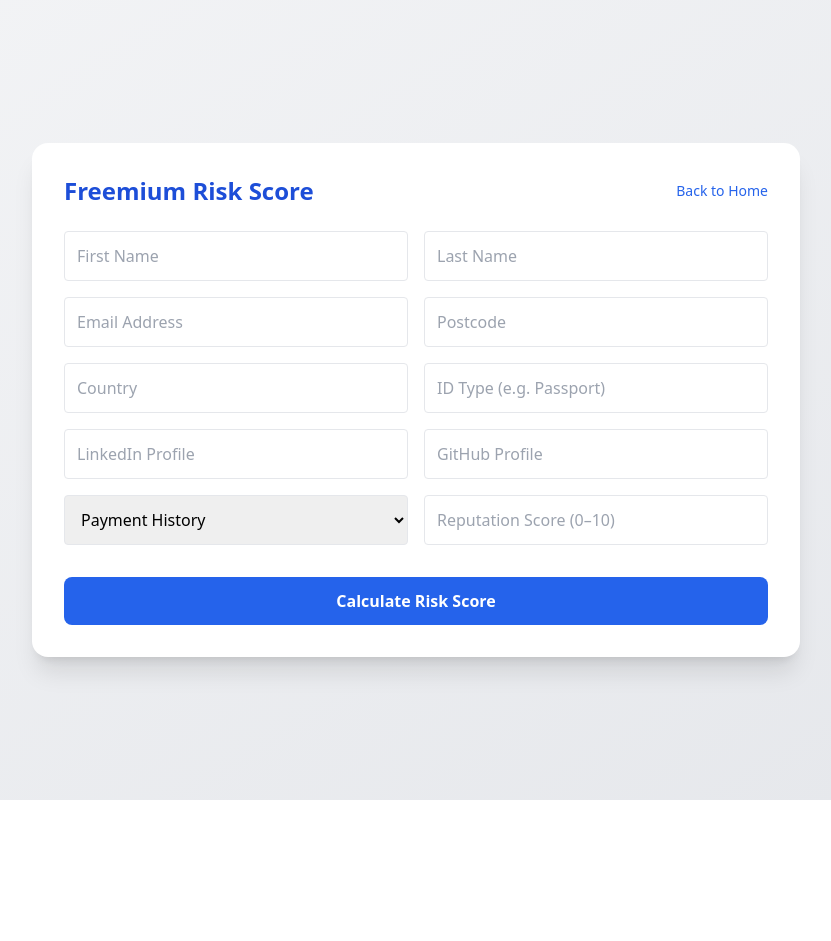
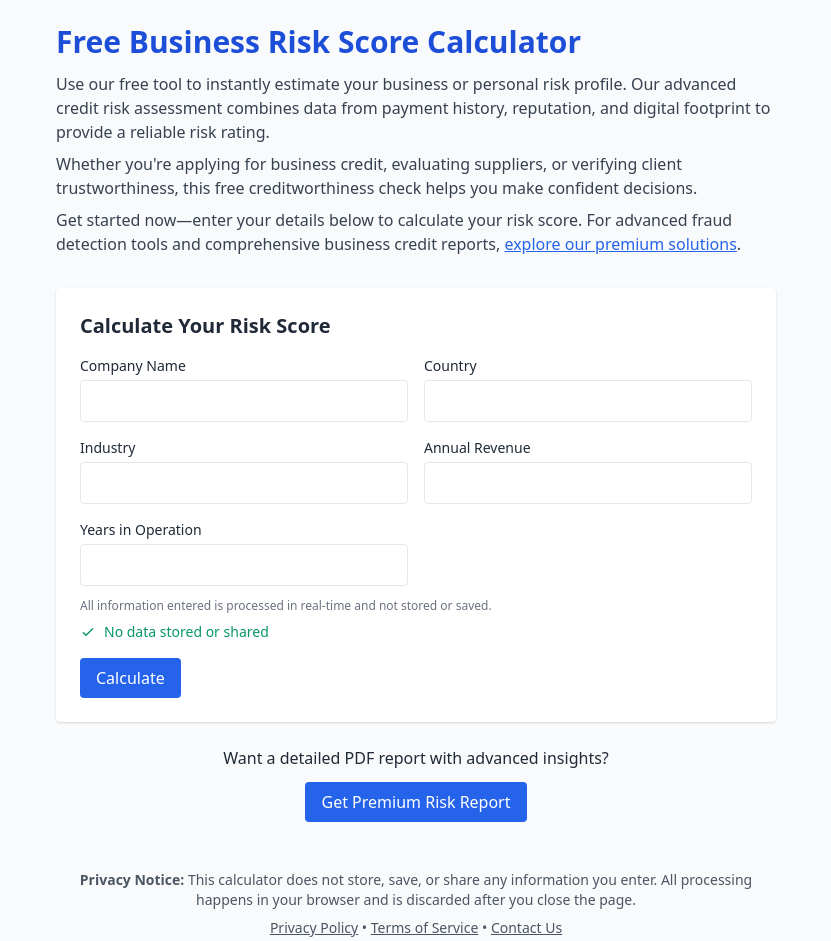
Before and after one commit to bernalo-lab/micro-risk-score, a plain HTML site: page frontend/freemium.html in a window 1280 px wide. Shown: the whole page, without its empty margins (224-1055 px from the left). Before the commit the page ends 800 px from the top, so only its background shows below. Drawn offline with nearby package versions, Linux system fonts and the light colour scheme.

Commit message:
Freemium - 14_16

```diff
--- a/frontend/freemium.html
+++ b/frontend/freemium.html
@@ -1,94 +1,151 @@
-
 <!DOCTYPE html>
 <html lang="en">
 <head>
   <meta charset="UTF-8" />
   <meta name="viewport" content="width=device-width, initial-scale=1.0"/>
-  <title>Freemium Risk Score - RiskPeek</title>
-  <script src="https://cdn.tailwindcss.com"></script>
-</head>
-<body class="bg-gradient-to-br from-gray-100 to-gray-200 min-h-screen flex items-center justify-center px-4">
-  <div class="bg-white rounded-2xl shadow-xl p-8 w-full max-w-3xl">
-    <div class="flex justify-between items-center mb-6">
-      <h2 class="text-2xl font-bold text-blue-700">Freemium Risk Score</h2>
-      <a href="/" class="text-blue-600 hover:underline text-sm">Back to Home</a>
-    </div>
+  <title>Free Business Risk Score Calculator | RiskPeek</title>
+  <meta name="description" content="Get your free business risk score instantly. No registration required. No data stored. Fast, secure creditworthiness assessment.">
+  <script async src="https://pagead2.googlesyndication.com/pagead/js/adsbygoogle.js"></script>
+  <script>
+    (adsbygoogle = window.adsbygoogle || []).push({});
+  </script>
+  <script>
+    function submitRiskForm(event) {
+      event.preventDefault();
+      const company = document.getElementById('company').value;
+      const country = document.getElementById('country').value;
+      const industry = document.getElementById('industry').value;
+      const revenue = document.getElementById('revenue').value;
+      const years = document.getElementById('years').value;
 
-    <form id="riskForm" class="grid grid-cols-1 md:grid-cols-2 gap-4">
-      <input type="text" name="firstName" placeholder="First Name" required class="p-3 border rounded" />
-      <input type="text" name="lastName" placeholder="Last Name" required class="p-3 border rounded" />
-      <input type="email" name="email" placeholder="Email Address" required class="p-3 border rounded" />
-      <input type="text" name="postcode" placeholder="Postcode" required class="p-3 border rounded" />
-      <input type="text" name="country" placeholder="Country" required class="p-3 border rounded" />
-      <input type="text" name="idType" placeholder="ID Type (e.g. Passport)" class="p-3 border rounded" />
-      <input type="url" name="linkedin" placeholder="LinkedIn Profile" class="p-3 border rounded" />
-      <input type="url" name="github" placeholder="GitHub Profile" class="p-3 border rounded" />
-      <select name="paymentHistory" class="p-3 border rounded">
-        <option value="">Payment History</option>
-        <option value="excellent">Excellent</option>
-        <option value="good">Good</option>
-        <option value="average">Average</option>
-        <option value="poor">Poor</option>
-      </select>
-      <input type="number" name="reputationScore" step="0.1" min="0" max="10" placeholder="Reputation Score (0–10)" class="p-3 border rounded" />
+      const payload = {
+        company,
+        country,
+        industry,
+        revenue,
+        years
+      };
 
-      <!-- reCAPTCHA widget -->
-      <div class="g-recaptcha" data-sitekey="6Lfb5nIrAAAAAMle1kRDW_kdzp1PsJ4dsfMkeoVk"></div>
-
-      <div class="md:col-span-2">
-        <button type="submit" class="w-full bg-blue-600 text-white py-3 rounded-lg font-semibold hover:bg-blue-700 transition duration-200">
-          Calculate Risk Score
-        </button>
-      </div>
-    </form>
-
-    <div id="resultBox" class="mt-6 text-center text-blue-800 hidden"></div>
-  </div>
-
-  <!-- Load reCAPTCHA API -->
-  <script src="https://www.google.com/recaptcha/api.js" async defer></script>
-
-  <script>
-    // Handle form submission (freemium - no backend save)
-    document.getElementById('riskForm').addEventListener('submit', async function(e) {
-      e.preventDefault();
-      const form = e.target;
-      const formData = new FormData(form);
-      const payload = Object.fromEntries(formData.entries());
-      payload.device_type = /Mobi|Android/i.test(navigator.userAgent) ? "Mobile" : "Desktop";
-      payload.submitted_via_form = "false";  // explicitly freemium
-
-      // Get Site Key
-      const recaptchaToken = grecaptcha.getResponse();
-      if (!recaptchaToken) {
-        alert("Please complete the reCAPTCHA.");
-        return;
-      }
-
-      // Add Site Key to payload
-      payload.recaptchaToken = recaptchaToken;
-
-      const res = await fetch('https://micro-risk-score.onrender.com/api/global-risk-score', {
+      fetch('/api/global-risk-score', {
         method: 'POST',
         headers: { 'Content-Type': 'application/json' },
         body: JSON.stringify(payload)
+      })
+      .then(response => response.json())
+      .then(data => {
+        const resultBox = document.getElementById('resultBox');
+        resultBox.classList.remove('hidden');
+        resultBox.innerHTML = `
+          <h3 class="text-xl font-semibold mb-2">Your Risk Score:</h3>
+          <p class="text-2xl text-blue-600 font-bold">${data.score}</p>
+          <p class="mt-2 text-gray-700">${data.description || ''}</p>
+        `;
+      })
+      .catch(error => {
+        console.error('Error:', error);
+        alert('Something went wrong. Please try again later.');
       });
+    }
+  </script>
+  <link href="https://cdn.jsdelivr.net/npm/tailwindcss@2.2.19/dist/tailwind.min.css" rel="stylesheet">
+</head>
+<body class="bg-gray-50 text-gray-800">
+  <div class="max-w-3xl mx-auto p-6">
+    <section class="mb-8 text-gray-700">
+      <h1 class="text-3xl font-bold text-blue-700 mb-3">Free Business Risk Score Calculator</h1>
+      <p class="mb-2">
+        Use our free tool to instantly estimate your business or personal risk profile. Our advanced credit risk assessment combines data from payment history, reputation, and digital footprint to provide a reliable risk rating.
+      </p>
+      <p class="mb-2">
+        Whether you're applying for business credit, evaluating suppliers, or verifying client trustworthiness, this free creditworthiness check helps you make confident decisions.
+      </p>
+      <p>
+        Get started now—enter your details below to calculate your risk score. For advanced fraud detection tools and comprehensive business credit reports, <a href="/premium-risk-assessment" class="text-blue-600 underline">explore our premium solutions</a>.
+      </p>
+    </section>
 
-      const data = await res.json();
-      const resultBox = document.getElementById('resultBox');
+    <!-- AdSense ad slot above the form -->
+    <div class="mb-6 text-center">
+      <ins class="adsbygoogle"
+           style="display:block"
+           data-ad-client="ca-pub-XXXXXX"
+           data-ad-slot="YYYYYY"
+           data-ad-format="auto"
+           data-full-width-responsive="true"></ins>
+    </div>
 
-      if (res.ok) {
-        resultBox.innerHTML = `
-          <h3 class="text-xl font-bold mb-2">Risk Score Result</h3>
-          <p><strong>Score:</strong> ${data.score}</p>
-          <p><strong>Confidence:</strong> ${data.confidence}%</p>
-          <p><strong>Factors:</strong> ${data.factors.join(', ')}</p>
-        `;
-        resultBox.classList.remove('hidden');
-      } else {
-        alert(data.error || "Failed to calculate score.");
-      }
-    });
+    <form onsubmit="submitRiskForm(event)" class="bg-white shadow p-6 rounded">
+      <h2 class="text-xl font-semibold mb-4">Calculate Your Risk Score</h2>
+      <div class="grid grid-cols-1 md:grid-cols-2 gap-4">
+        <div>
+          <label class="block text-sm font-medium mb-1">Company Name</label>
+          <input type="text" id="company" required class="w-full border rounded px-3 py-2"/>
+        </div>
+        <div>
+          <label class="block text-sm font-medium mb-1">Country</label>
+          <input type="text" id="country" required class="w-full border rounded px-3 py-2"/>
+        </div>
+        <div>
+          <label class="block text-sm font-medium mb-1">Industry</label>
+          <input type="text" id="industry" required class="w-full border rounded px-3 py-2"/>
+        </div>
+        <div>
+          <label class="block text-sm font-medium mb-1">Annual Revenue</label>
+          <input type="number" id="revenue" required class="w-full border rounded px-3 py-2"/>
+        </div>
+        <div>
+          <label class="block text-sm font-medium mb-1">Years in Operation</label>
+          <input type="number" id="years" required class="w-full border rounded px-3 py-2"/>
+        </div>
+      </div>
+      <!-- Privacy reassurance note -->
+      <p class="text-xs text-gray-500 mt-3">
+        All information entered is processed in real-time and not stored or saved.
+      </p>
+      <!-- Visual badge -->
+      <div class="flex items-center gap-2 mt-2 text-green-600 text-sm">
+        <svg xmlns="http://www.w3.org/2000/svg" class="h-4 w-4" fill="none" viewBox="0 0 24 24" stroke="currentColor">
+          <path stroke-linecap="round" stroke-linejoin="round" stroke-width="2" d="M5 13l4 4L19 7"/>
+        </svg>
+        No data stored or shared
+      </div>
+      <button type="submit" class="mt-4 bg-blue-600 text-white px-4 py-2 rounded hover:bg-blue-700">Calculate</button>
+    </form>
+
+    <div id="resultBox" class="hidden bg-green-50 border border-green-200 mt-6 p-4 rounded"></div>
+
+    <!-- CTA for premium report -->
+    <div class="mt-6 text-center">
+      <p class="mb-3">Want a detailed PDF report with advanced insights?</p>
+      <a href="/premium-risk-assessment" class="inline-block bg-blue-600 text-white px-4 py-2 rounded hover:bg-blue-700">
+        Get Premium Risk Report
+      </a>
+    </div>
+
+    <!-- AdSense ad slot below results -->
+    <div class="mt-8 text-center">
+      <ins class="adsbygoogle"
+           style="display:block"
+           data-ad-client="ca-pub-XXXXXX"
+           data-ad-slot="ZZZZZZ"
+           data-ad-format="auto"
+           data-full-width-responsive="true"></ins>
+    </div>
+
+    <footer class="mt-12 text-center text-sm text-gray-600">
+      <p class="mb-2">
+        <strong>Privacy Notice:</strong> This calculator does not store, save, or share any information you enter. All processing happens in your browser and is discarded after you close the page.
+      </p>
+      <p>
+        <a href="/privacy-policy" class="underline">Privacy Policy</a> •
+        <a href="/terms" class="underline">Terms of Service</a> •
+        <a href="/contact" class="underline">Contact Us</a>
+      </p>
+    </footer>
+  </div>
+
+  <script>
+    (adsbygoogle = window.adsbygoogle || []).push({});
   </script>
 </body>
 </html>
```
